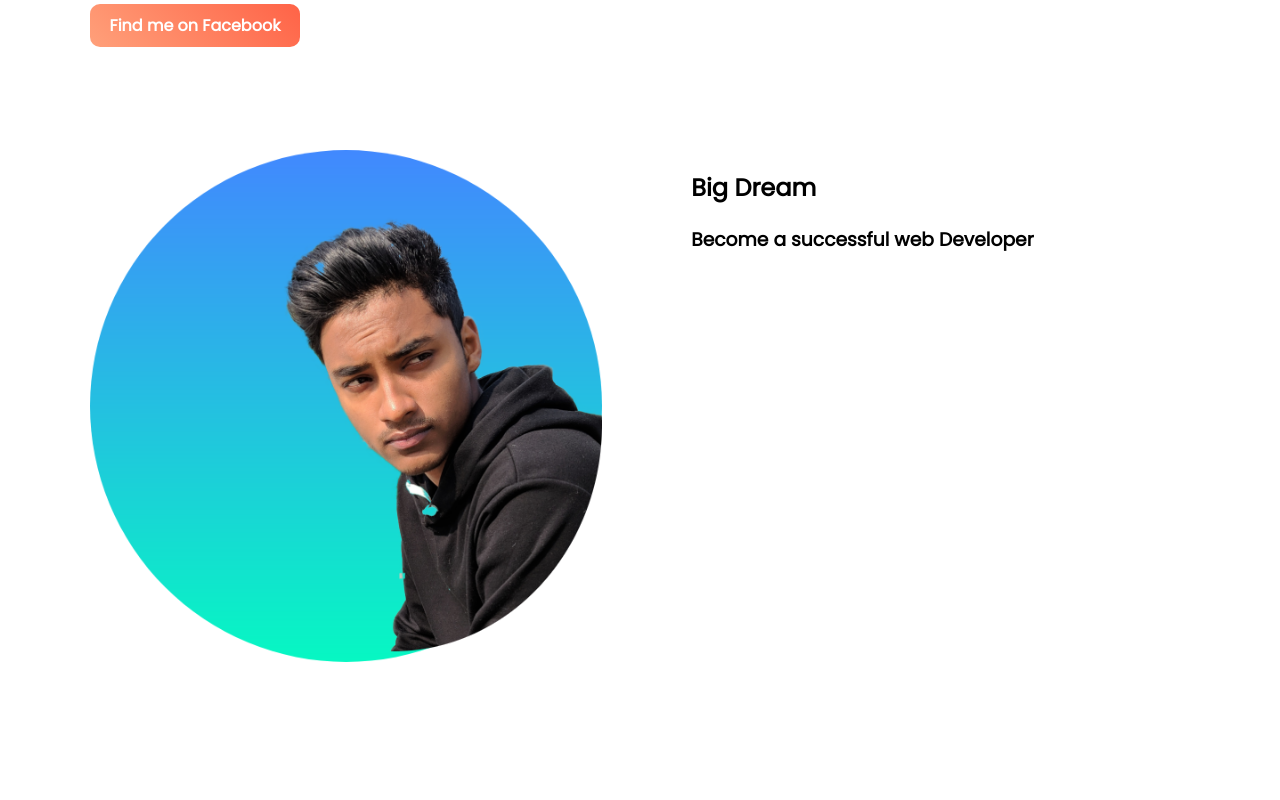
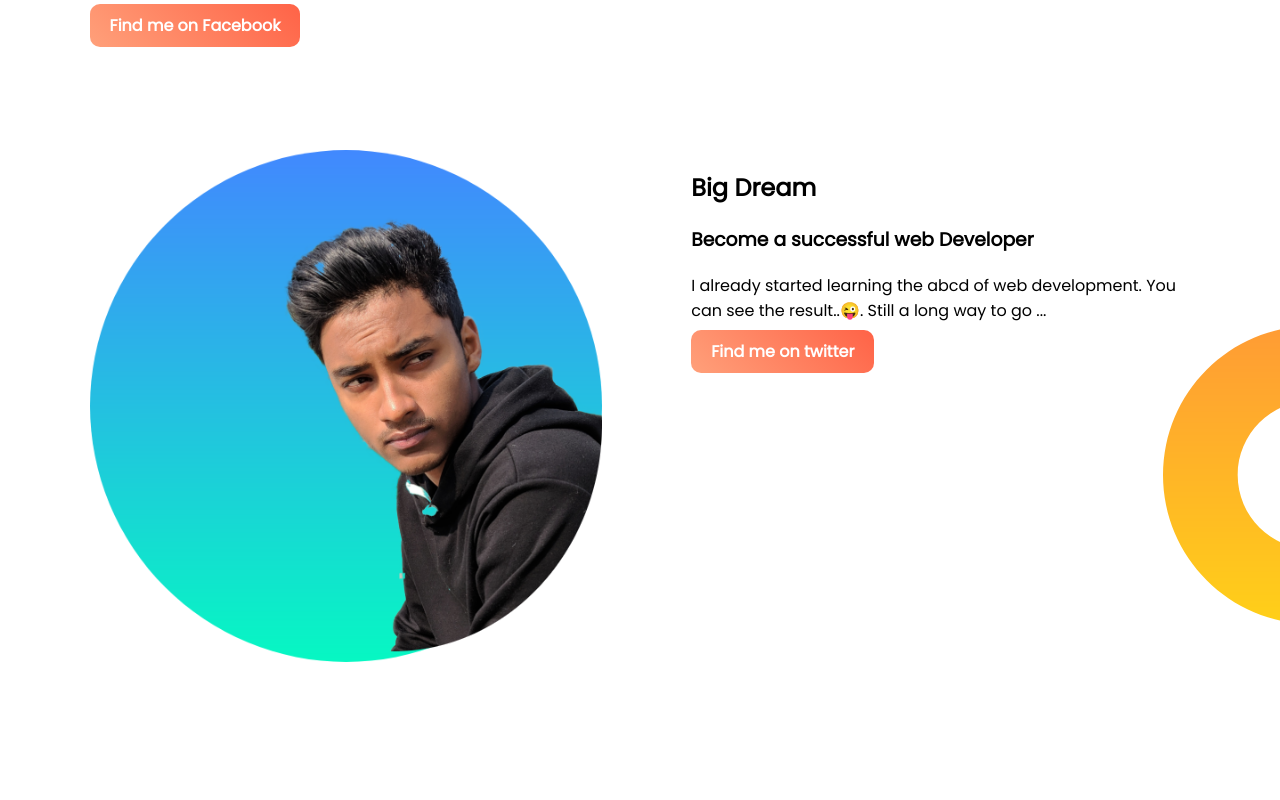
Before and after one commit to Rahisaifur/portfolio, a plain HTML site: page index.html in a window 1280 px wide. Shown: the part 500-1300 px from the top of the page. Drawn offline with Linux system fonts and the light colour scheme.

```diff
--- a/index.html
+++ b/index.html
@@ -32,7 +32,8 @@
         <div class="half-width">
             <h2>Big Dream</h2>
             <h3>Become a successful web Developer</h3>
-
+            <p>I already started learning the abcd of web development. You can see the result..&#128540;. Still a long way to go ...</p>
+            <a class="link-button" target="_blabk" href="https://twitter.com/rahi_saifur">Find me on twitter</a>
         </div>
     </section>
 
--- a/style.css
+++ b/style.css
@@ -36,3 +36,8 @@ section{
     color: white;
     font-weight: 700;
 }
+.dream-area{
+    background-image: url("images/dream-bg.png");
+    background-repeat: no-repeat;
+    background-position: right;
+}
```
